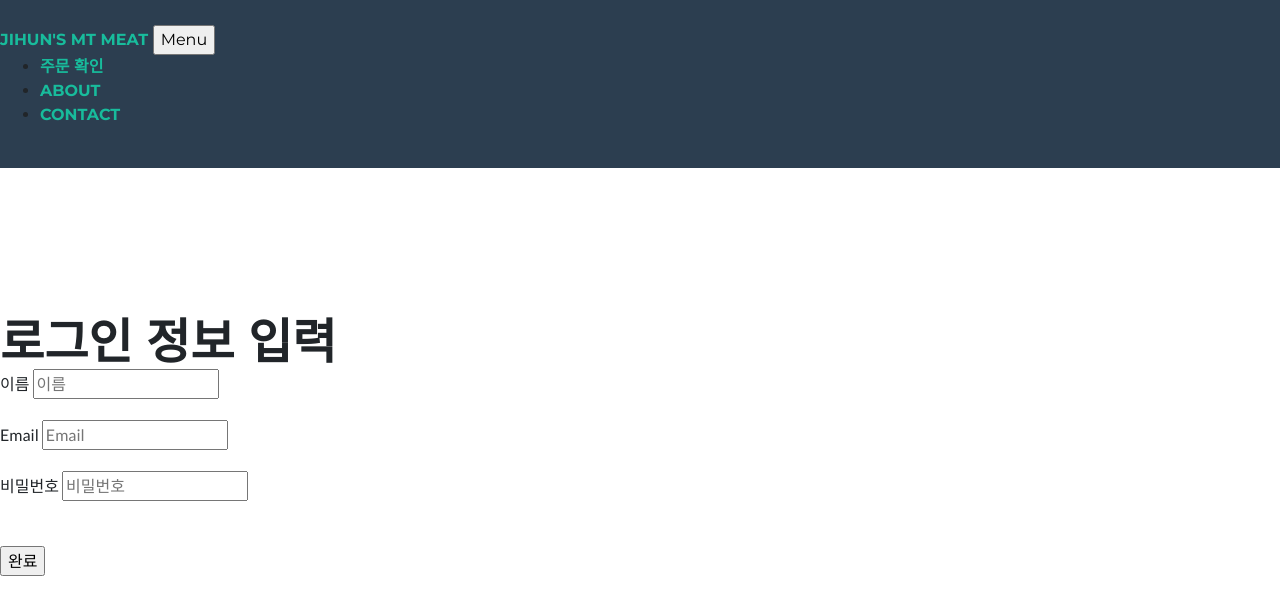
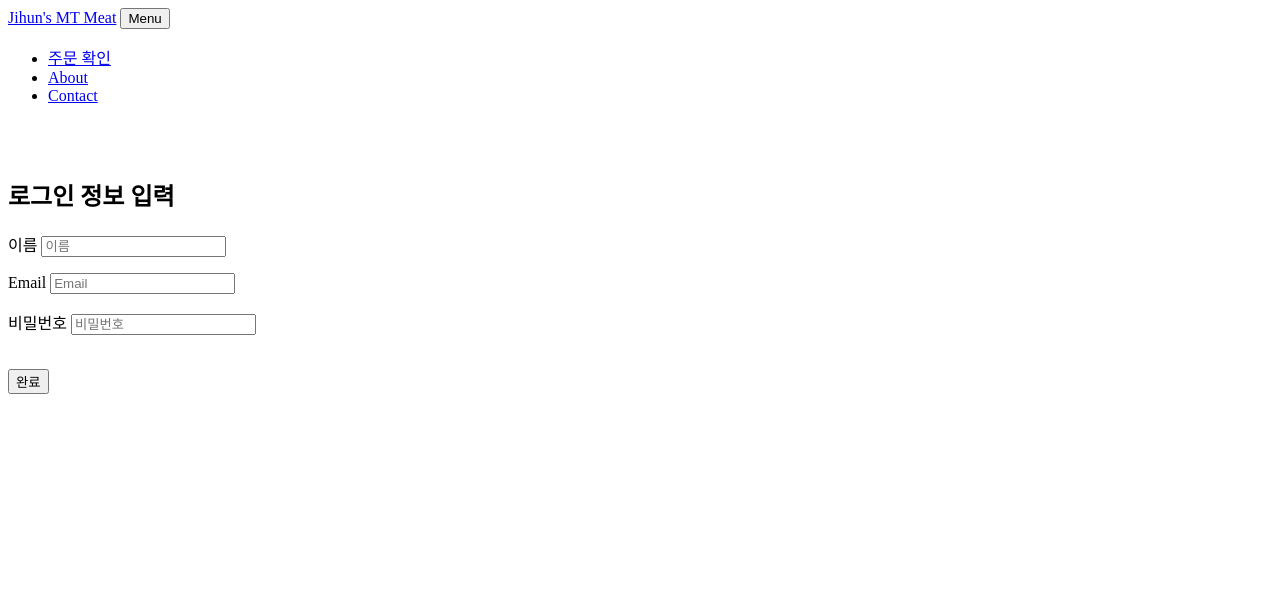
Before and after one commit to MTmeat/jihun-MT-meat, a Django app: page /orderers/login/ in a window 1280 px wide. Shown: the top 615 px of the page. Run offline with Django 3.2, Linux system fonts and the light colour scheme; some libraries are stand-ins or nearby versions.

Commit message:
Remove Bootstrap & template Html

```diff
--- a/jihunMTmeat/order/templates/head.html
+++ b/jihunMTmeat/order/templates/head.html
@@ -4,22 +4,5 @@
 
 {% load static %}
 
-<link href="{% static 'vendor/bootstrap/css/bootstrap.min.css' %}" rel="stylesheet">
-
-<!-- Custom fonts for this template -->
-<link href="{% static 'vendor/font-awesome/css/font-awesome.min.css' %}" rel="stylesheet" type="text/css">
-<link href="https://fonts.googleapis.com/css?family=Montserrat:400,700" rel="stylesheet" type="text/css">
-<link href="https://fonts.googleapis.com/css?family=Lato:400,700,400italic,700italic" rel="stylesheet" type="text/css">
-
-<!-- Custom styles for this template -->
-<link href="{% static 'css/freelancer.min.css' %}" rel="stylesheet">
-
 <!-- Bootstrap core JavaScript -->
 <script src="{% static 'vendor/jquery/jquery.min.js' %}"></script>
-<script src="{% static 'vendor/popper/popper.min.js' %}"></script>
-<script src="{% static 'vendor/bootstrap/js/bootstrap.min.js' %}"></script>
-<!-- Plugin JavaScript -->
-<script src="{% static 'vendor/jquery-easing/jquery.easing.min.js' %}"></script>
-
-<!-- Custom scripts for this template -->
-<script src="{% static 'js/freelancer.min.js' %}"></script>
```
